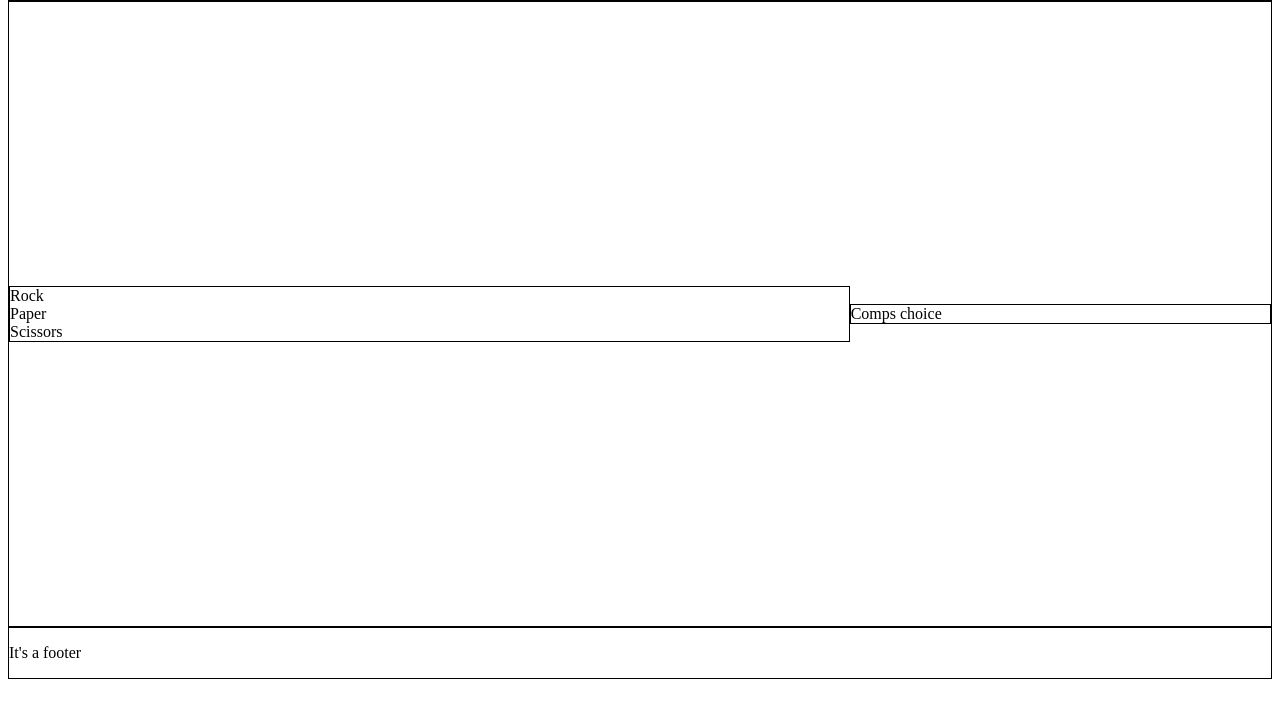
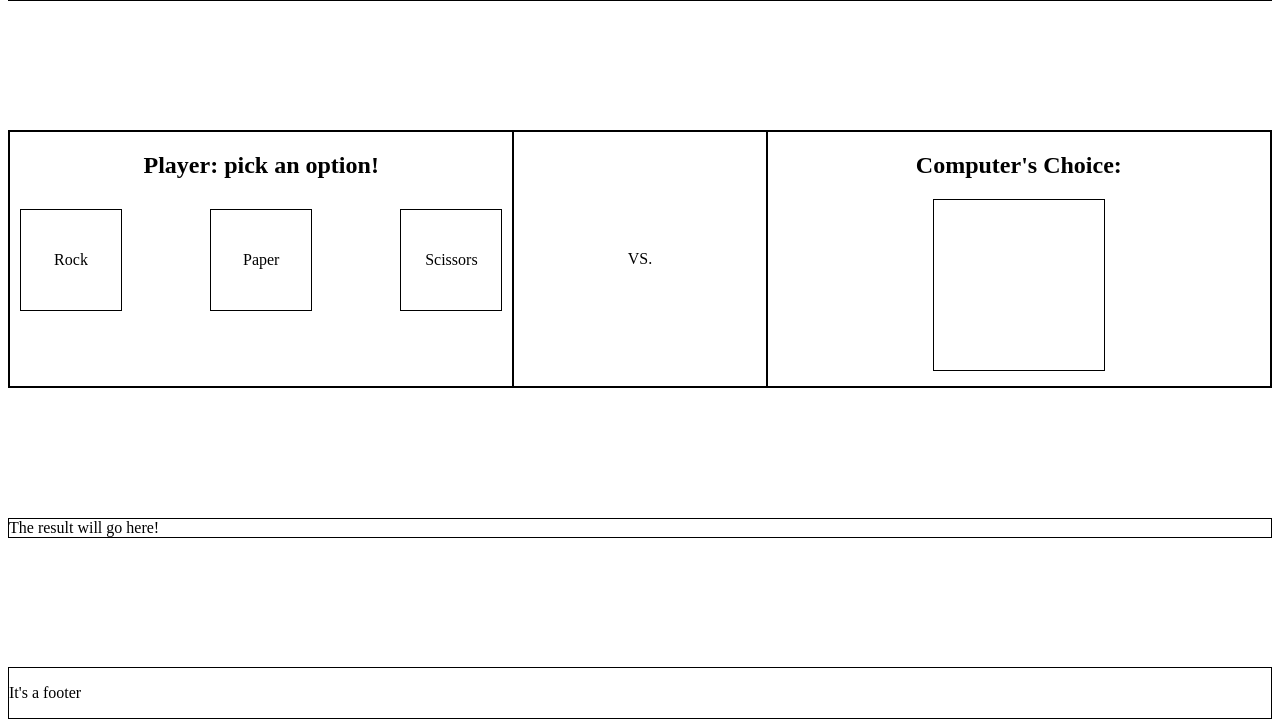
Before and after one commit to FitzTurtle/odin_RPS, a plain HTML site: page index.html in a window 1280 px wide. Shown: the part 89-816 px from the top of the page. Drawn offline with Linux system fonts and the light colour scheme.

Commit message:
refined flexbox structured, added events to clicking rock paper or scissors

```diff
--- a/index.html
+++ b/index.html
@@ -5,7 +5,7 @@
     <meta name="viewport" content="width=device-width, initial-scale=1.0">
     <title>Document</title>
     <link rel="stylesheet" href="styles.css" />
-    <script src="script.js"></script>
+    <script src="script.js" defer></script>
 </head>
 <body>
     <div class="container">
@@ -15,6 +15,10 @@
 
         <div class="gamefield">
             <div class="playerside">
+                <h2 class="sidetitle">
+                    Player: pick an option!
+                </h2>
+                <div class="playercards">
                     <div class="rock card">
                         Rock
                     </div>
@@ -25,12 +29,24 @@
                     <div class="scissors card">
                         Scissors
                     </div>
+                </div>
 
             </div>
+            <div class="versus">
+                VS.
+            </div>
             <div class="compside">
-                Comps choice
+                <h2 class="compTitle">
+                    Computer's Choice:
+                </h2>
+                <div class="compcard">
+                </div>
             </div>
 
+        </div>
+
+        <div class="result">
+            The result will go here!
         </div>
 
         <div class="footer">
--- a/script.js
+++ b/script.js
@@ -1,10 +1,30 @@
 const choices = ["Rock","Paper","Scissors"];
+const rock = document.querySelector(".rock");
+const paper = document.querySelector(".paper");
+const scissors = document.querySelector(".scissors");
+const result = document.querySelector(".result");
 let playerPoints;
 let compPoints;
 
 function getComputerChoice() {
     return choices[Math.floor(Math.random()*3)];
 }
+
+
+
+rock.addEventListener('click', () => {
+    console.log(playRound("rock", getComputerChoice()));
+});
+
+paper.addEventListener('click', () => {
+    console.log(playRound("paper", getComputerChoice()));
+});
+
+scissors.addEventListener('click', () => {
+    console.log(playRound("scissors", getComputerChoice()));
+});
+
+
 
 
 function playRound(playerSelection, computerSelection) {
--- a/styles.css
+++ b/styles.css
@@ -1,7 +1,7 @@
 
 
 .container {
-    height: 95vh;
+    height: 100vh;
     display: flex;
     flex-direction: column;
     justify-content: space-between;
@@ -14,8 +14,8 @@
 
 .gamefield {
     display: flex;
-    flex: 1;
-    align-items: center;
+    /* flex: 1; */
+    align-items: top;
 }
 
 .gamefield > div {
@@ -23,9 +23,52 @@
 }
 
 .playerside {
+    display: flex;
     flex: 2;
+    flex-direction: column;
+}
+
+.sidetitle {
+    display: flex;
+    justify-content: center;
+    align-items: center;
+}
+
+
+.playercards {
+    display: flex;
+    justify-content: space-between;
+}
+
+
+.versus {
+    display: flex;
+    justify-content: center;
+    align-items: center;
+    flex: 1;
+}
+
+.card {
+    display: flex;
+    justify-content: center;
+    align-items: center;
+    margin: 10px;
+    height: 100px;
+    width: 100px;
+    border: 1px solid black;
 }
 
 .compside {
-    flex: 1;
+    display: flex;
+    flex-direction: column;
+    flex: 2;
+    align-items: center;
 }
+
+.compcard {
+    margin-bottom: 15px;
+    padding: 10px;
+    height: 150px;
+    width: 150px;
+    border: 1px solid black;
+}
```
Lines whose indentation alone changed are shown as unchanged.
